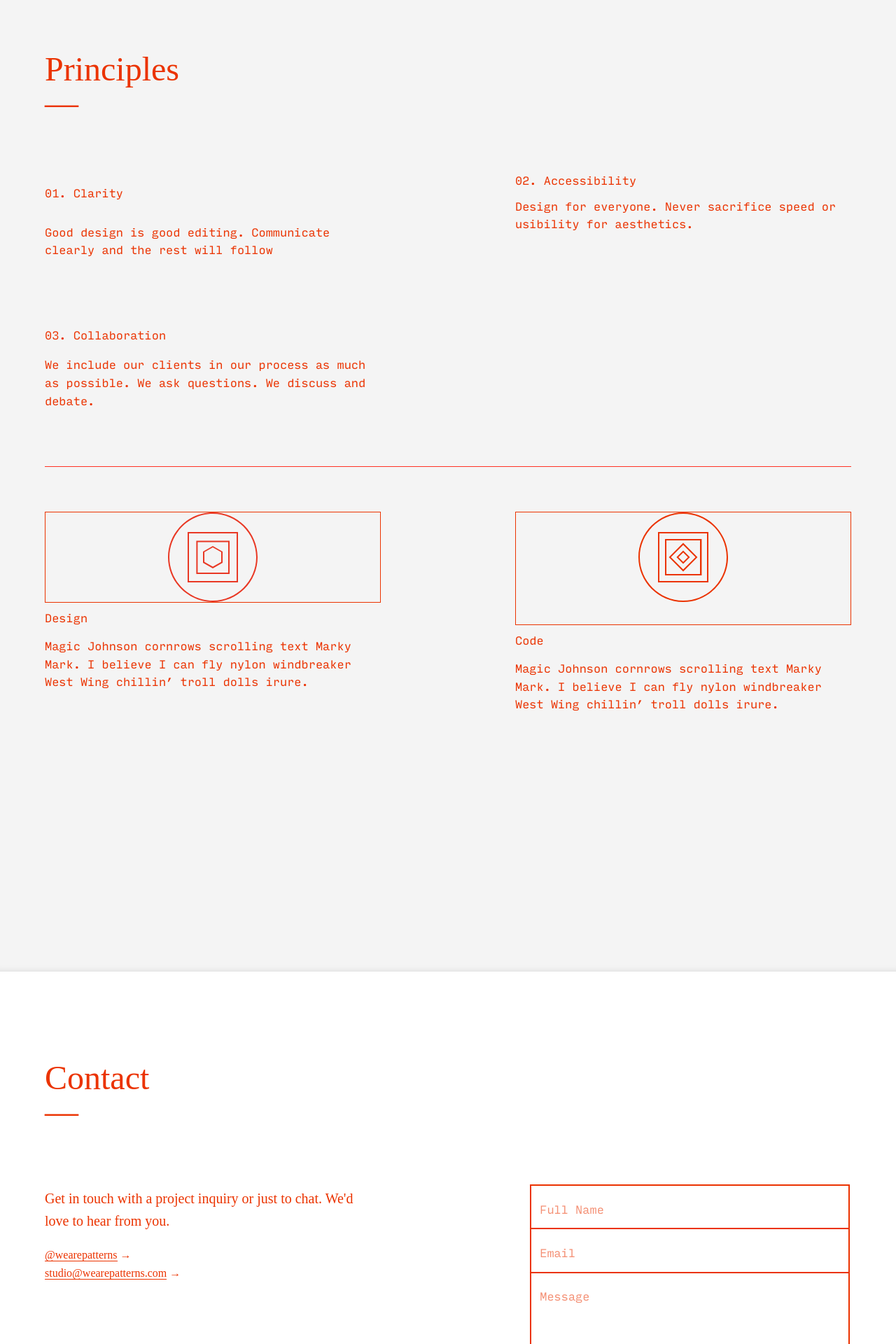
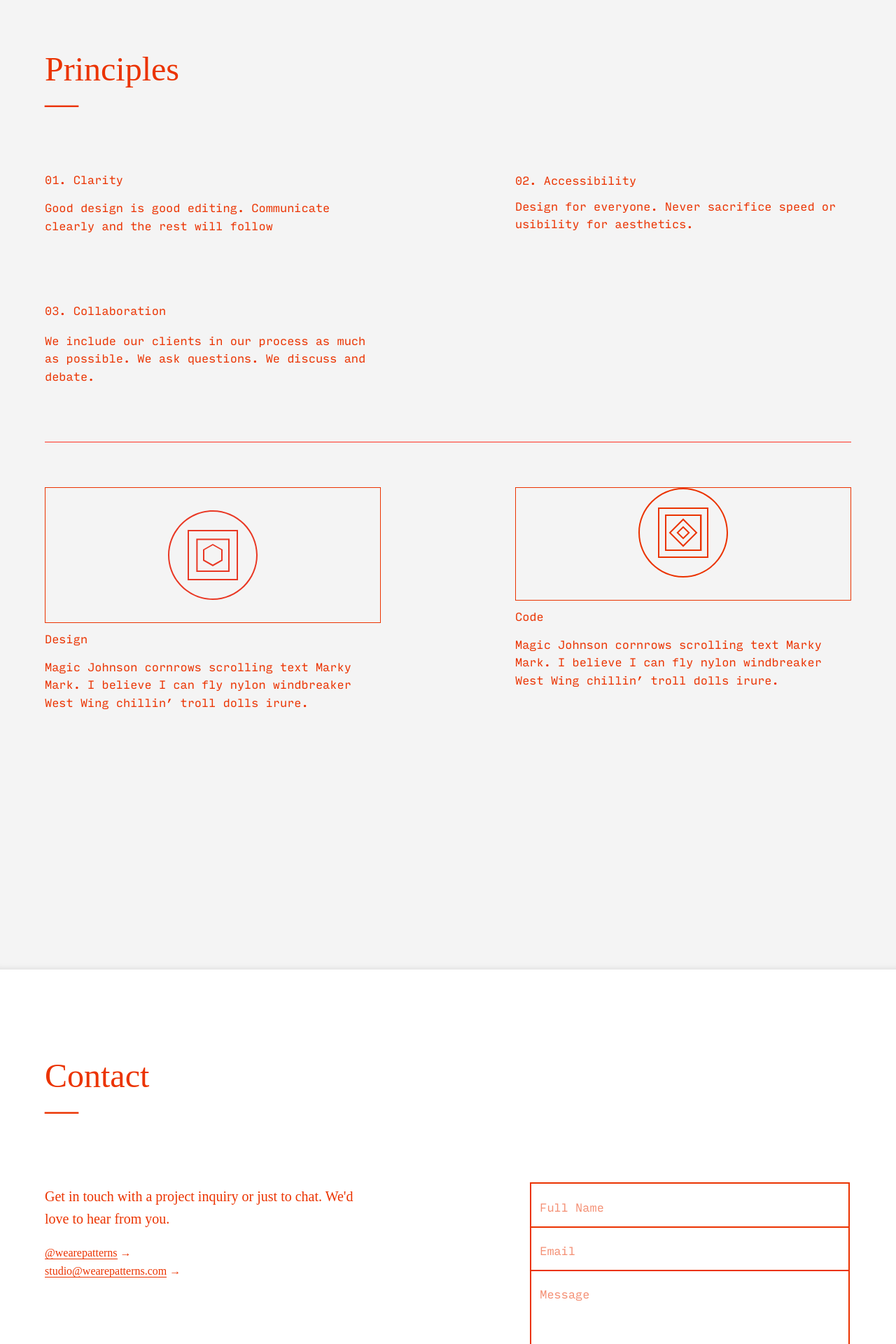
Before and after one commit to wearepatterns/wearepatterns.github.io, a Jekyll site: the page built from index.markdown, in a window 1280 px wide. Shown: the part 597-2517 px from the top of the page at 70% size. Built offline with Jekyll 4.4.1, drawn with Linux system fonts in a browser that asks for light colours.

Commit message:
Update new.html

```diff
--- a/_layouts/new.html
+++ b/_layouts/new.html
@@ -64,7 +64,7 @@
             <br>&mdash;</h1>
             <div class="flex-ns flex-wrap-ns justify-between-ns input-mono fw3" style="max-width:80rem;">
                 <div class="mb5 measure-ns">
-                    <h2 class="mv4 f5 fw3 normal lh-title">01. Clarity</h2>
+                    <h2 class="f5 fw3 normal lh-title">01. Clarity</h2>
 		    <p>Good design is good editing. Communicate clearly and the rest will follow</p>
                 </div>
                 <div class=" mb5 measure-ns">
@@ -82,7 +82,7 @@
             <div class="flex-ns flex-wrap-ns justify-between-ns pt4 pt5-l pb4 mt4 mt5-l bt b--red input-mono fw3" style="max-width:80rem;">
             	<div class="mb5 measure-ns">
             	    <div class="flex justify-center w-100 ba">
-            	        <img class="w3 w4-l" src="/design.svg">
+            	        <img class="mv4 w3 w4-l" src="/design.svg">
             	    </div>
                     <h2 class="f5 fw3 normal lh-title">Design</h2>
 		    <p>Magic Johnson cornrows scrolling text Marky Mark. I believe I can fly nylon windbreaker West Wing chillin’ troll dolls irure.</p>
```
